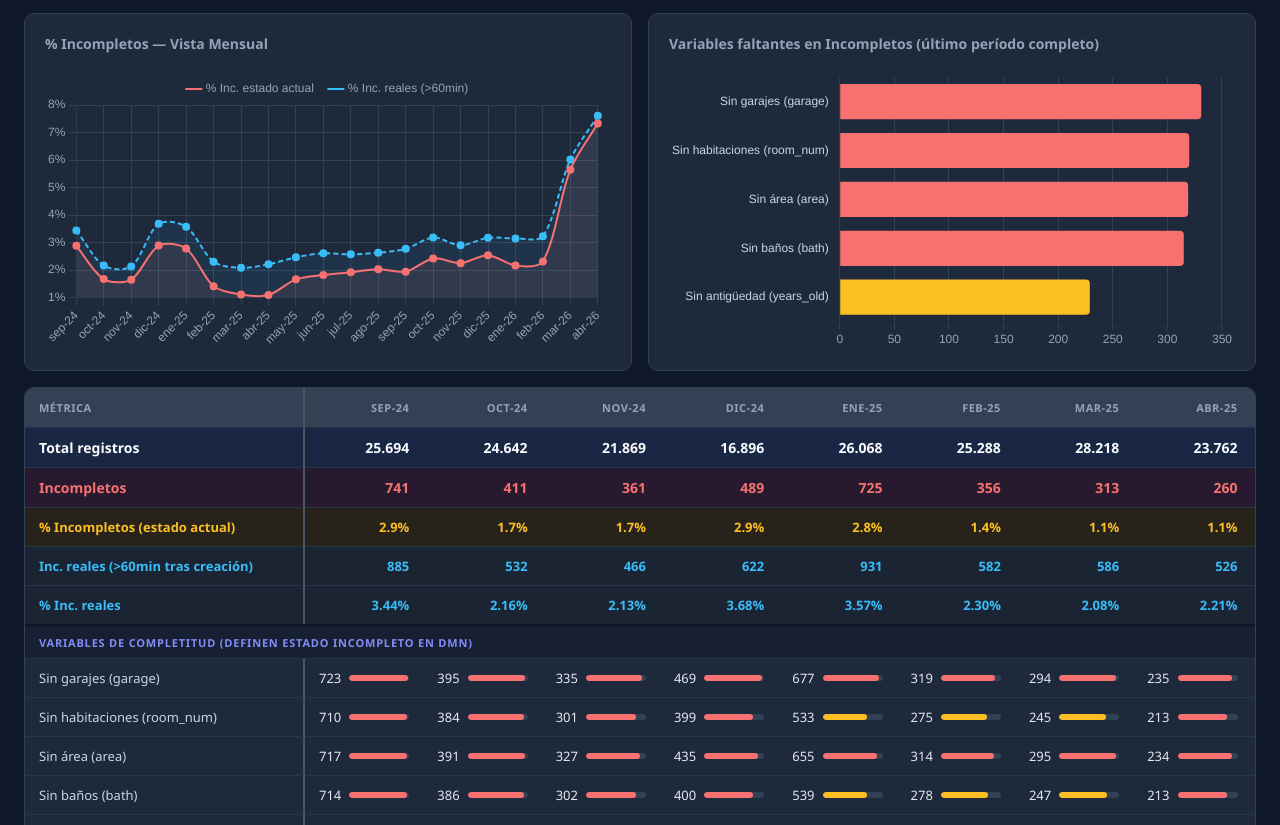
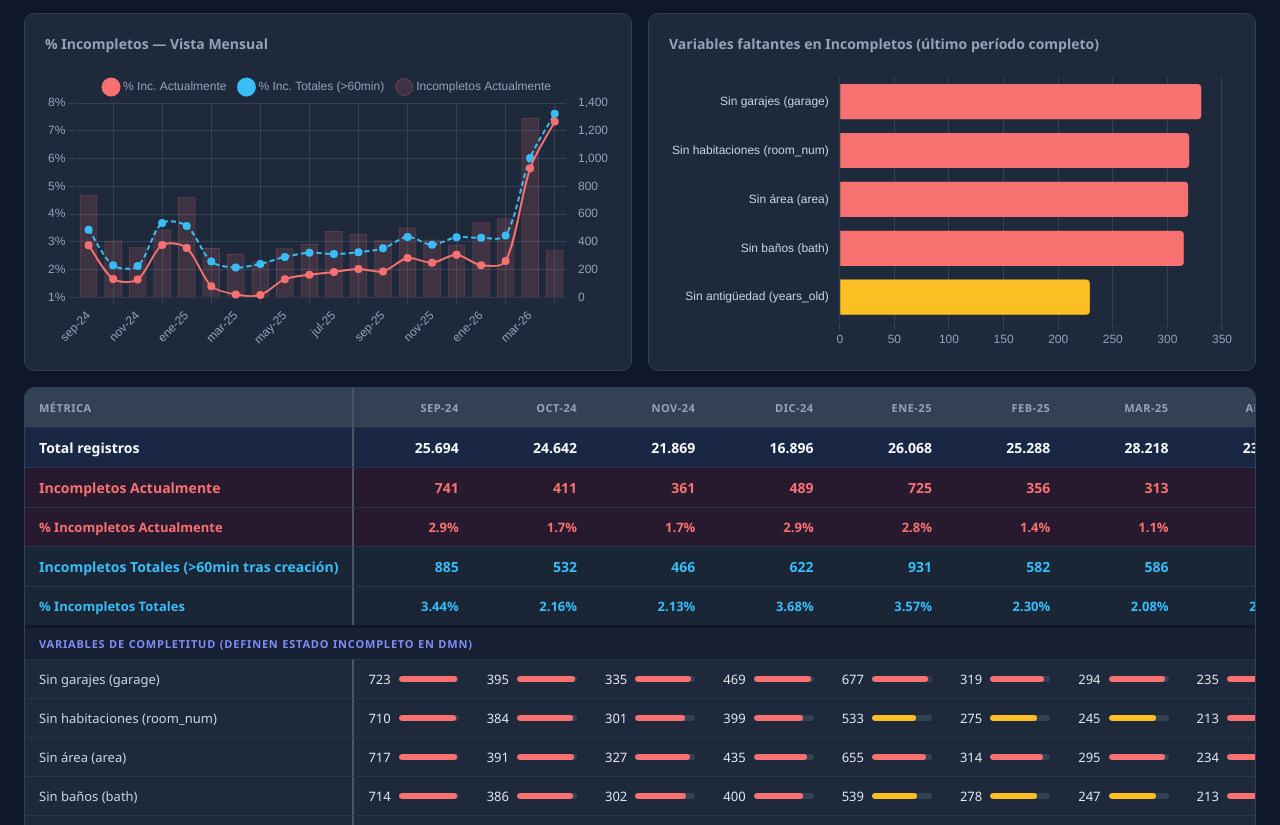
Before and after one commit to camotoya/tableros-marketing-habi, a plain HTML site: page index.html in a window 1280 px wide. Shown: the part 345-1170 px from the top of the page. Drawn offline with nearby package versions, Linux system fonts and the light colour scheme.

Commit message:
UI improvements: bar chart on right axis, label and color fixes
- Add incompletos count as bar chart on right Y axis
- Rename labels: Incompletos Actualmente, Incompletos Totales
- % row now red (matching its line), inc real rows blue with highlight
- Consistent color coding between chart and table

Co-Authored-By: Claude Opus 4.6 (1M context) <noreply@anthropic.com>

```diff
--- a/index.html
+++ b/index.html
@@ -48,12 +48,12 @@
   tbody tr.row-total td:first-child { background: #1a2744; }
   tbody tr.row-incompletos td { font-weight: 700; color: #f87171; font-size: 14px; background: #271a2e; }
   tbody tr.row-incompletos td:first-child { background: #271a2e; }
-  tbody tr.row-pct td { font-weight: 600; color: #fbbf24; font-size: 13px; background: #27231a; }
-  tbody tr.row-pct td:first-child { background: #27231a; }
-  tbody tr.row-inc-real td { font-weight: 600; color: #38bdf8; font-size: 13px; background: #1a2433; }
-  tbody tr.row-inc-real td:first-child { background: #1a2433; }
-  tbody tr.row-pct-real td { font-weight: 600; color: #38bdf8; font-size: 13px; background: #1a2433; }
-  tbody tr.row-pct-real td:first-child { background: #1a2433; }
+  tbody tr.row-pct td { font-weight: 600; color: #f87171; font-size: 13px; background: #271a2e; }
+  tbody tr.row-pct td:first-child { background: #271a2e; }
+  tbody tr.row-inc-real td { font-weight: 700; color: #38bdf8; font-size: 14px; background: #1a2535; }
+  tbody tr.row-inc-real td:first-child { background: #1a2535; }
+  tbody tr.row-pct-real td { font-weight: 600; color: #38bdf8; font-size: 13px; background: #1a2535; }
+  tbody tr.row-pct-real td:first-child { background: #1a2535; }
   tbody tr.row-separator td { padding: 0; height: 3px; background: #0f172a; border: none; }
   tbody tr.row-separator td:first-child { background: #0f172a; border-right-color: #0f172a; }
   tbody tr.row-group-header td { font-size: 11px; font-weight: 700; text-transform: uppercase; letter-spacing: 0.8px; color: #818cf8; padding: 8px 14px; background: #172033; border: none; }
@@ -110,7 +110,7 @@ const FUENTES = {
   39:{name:'Broker',color:'#fb923c'}, 47:{name:'Lead Forms',color:'#a78bfa'}
 };
 const LABELS = {
-  total:'Total registros', incompletos:'Incompletos',
+  total:'Total registros', incompletos:'Incompletos Actualmente',
   sin_garajes:'Sin garajes (garage)', sin_banos:'Sin baños (bath)',
   sin_habitaciones:'Sin habitaciones (room_num)', sin_area:'Sin área (area)',
   sin_antiguedad:'Sin antigüedad (years_old)', sin_ascensor:'Sin ascensor',
@@ -205,9 +205,9 @@ function render(rows, gran, filterLabel) {
   let tb = '';
   tb += `<tr class="row-total"><td>${LABELS.total}</td>`+periods.map(p=>`<td>${rows.find(r=>r.periodo===p).total.toLocaleString('es-CO')}</td>`).join('')+'</tr>';
   tb += `<tr class="row-incompletos"><td>${LABELS.incompletos}</td>`+periods.map(p=>`<td>${rows.find(r=>r.periodo===p).incompletos.toLocaleString('es-CO')}</td>`).join('')+'</tr>';
-  tb += `<tr class="row-pct"><td>% Incompletos (estado actual)</td>`+periods.map(p=>{const r=rows.find(x=>x.periodo===p);const pct=r.total>0?((r.incompletos/r.total)*100).toFixed(1):'0.0';return `<td>${pct}%</td>`;}).join('')+'</tr>';
-  tb += `<tr class="row-inc-real"><td>Inc. reales (>60min tras creación)</td>`+periods.map(p=>`<td>${rows.find(r=>r.periodo===p).inc_real_60m.toLocaleString('es-CO')}</td>`).join('')+'</tr>';
-  tb += `<tr class="row-pct-real"><td>% Inc. reales</td>`+periods.map(p=>{const r=rows.find(x=>x.periodo===p);const pct=r.total>0?((r.inc_real_60m/r.total)*100).toFixed(2):'0.00';return `<td>${pct}%</td>`;}).join('')+'</tr>';
+  tb += `<tr class="row-pct"><td>% Incompletos Actualmente</td>`+periods.map(p=>{const r=rows.find(x=>x.periodo===p);const pct=r.total>0?((r.incompletos/r.total)*100).toFixed(1):'0.0';return `<td>${pct}%</td>`;}).join('')+'</tr>';
+  tb += `<tr class="row-inc-real"><td>Incompletos Totales (>60min tras creación)</td>`+periods.map(p=>`<td>${rows.find(r=>r.periodo===p).inc_real_60m.toLocaleString('es-CO')}</td>`).join('')+'</tr>';
+  tb += `<tr class="row-pct-real"><td>% Incompletos Totales</td>`+periods.map(p=>{const r=rows.find(x=>x.periodo===p);const pct=r.total>0?((r.inc_real_60m/r.total)*100).toFixed(2):'0.00';return `<td>${pct}%</td>`;}).join('')+'</tr>';
   tb += `<tr class="row-separator"><td colspan="${cs}"></td></tr>`;
   tb += `<tr class="row-group-header"><td colspan="${cs}">Variables de completitud (definen estado incompleto en DMN)</td></tr>`;
   sC.forEach(f=>{tb+=`<tr><td>${LABELS[f]}</td>`+periods.map(p=>{const r=rows.find(x=>x.periodo===p);return barCell(r[f]||0,r.incompletos);}).join('')+'</tr>';});
@@ -216,14 +216,16 @@ function render(rows, gran, filterLabel) {
   sO.forEach(f=>{tb+=`<tr><td>${LABELS[f]}</td>`+periods.map(p=>{const r=rows.find(x=>x.periodo===p);return barCell(r[f]||0,r.incompletos);}).join('')+'</tr>';});
   document.querySelector('#mainTable tbody').innerHTML = tb;
 
-  // Chart: % line (two series)
+  // Chart: % lines + bars for absolute count on right axis
   const pctD = rows.map(r=>r.total>0?((r.incompletos/r.total)*100).toFixed(2):0);
   const pctR = rows.map(r=>r.total>0?((r.inc_real_60m/r.total)*100).toFixed(2):0);
+  const absInc = rows.map(r=>r.incompletos);
   if(chartPct)chartPct.destroy();
   chartPct = new Chart(document.getElementById('chartPct'),{type:'line',data:{labels:periods.map(pFmt),datasets:[
-    {label:'% Inc. estado actual',data:pctD,borderColor:'#f87171',backgroundColor:'rgba(248,113,113,0.08)',fill:true,tension:0.3,pointRadius:3,pointBackgroundColor:'#f87171',borderWidth:2},
-    {label:'% Inc. reales (>60min)',data:pctR,borderColor:'#38bdf8',backgroundColor:'rgba(56,189,248,0.08)',fill:true,tension:0.3,pointRadius:3,pointBackgroundColor:'#38bdf8',borderWidth:2,borderDash:[5,3]}
-  ]},options:{responsive:true,plugins:{legend:{display:true,labels:{color:'#94a3b8',usePointStyle:true,pointStyle:'line',padding:16}}},scales:{y:{ticks:{callback:v=>v+'%',color:'#94a3b8'},grid:{color:'#334155'}},x:{ticks:{color:'#94a3b8',maxRotation:45},grid:{color:'#334155'}}}}});
+    {type:'bar',label:'Incompletos Actualmente',data:absInc,backgroundColor:'rgba(248,113,113,0.15)',borderColor:'rgba(248,113,113,0.3)',borderWidth:1,yAxisID:'y1',order:3},
+    {label:'% Inc. Actualmente',data:pctD,borderColor:'#f87171',backgroundColor:'rgba(248,113,113,0.08)',fill:false,tension:0.3,pointRadius:3,pointBackgroundColor:'#f87171',borderWidth:2,yAxisID:'y',order:1},
+    {label:'% Inc. Totales (>60min)',data:pctR,borderColor:'#38bdf8',backgroundColor:'rgba(56,189,248,0.08)',fill:false,tension:0.3,pointRadius:3,pointBackgroundColor:'#38bdf8',borderWidth:2,borderDash:[5,3],yAxisID:'y',order:2}
+  ]},options:{responsive:true,plugins:{legend:{display:true,labels:{color:'#94a3b8',usePointStyle:true,padding:14}}},scales:{y:{position:'left',ticks:{callback:v=>v+'%',color:'#94a3b8'},grid:{color:'#334155'}},y1:{position:'right',ticks:{color:'#94a3b8'},grid:{drawOnChartArea:false}},x:{ticks:{color:'#94a3b8',maxRotation:45},grid:{color:'#334155'}}}}});
 
   // Chart: bars
   const vd = sC.map(f=>({label:LABELS[f],value:last[f]||0}));
```
Also changed, not shown: tablero_incompletos_web.html (+16 -14 lines).
